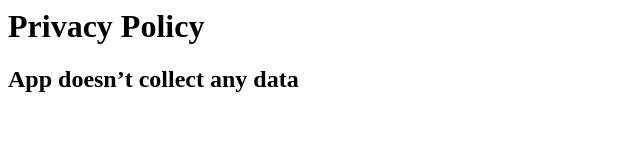
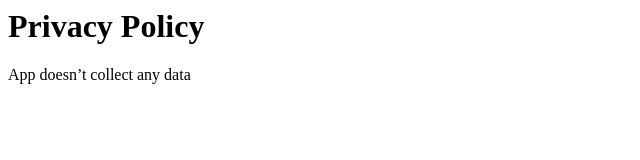
Before and after one commit to kireandreev/kireandreev.github.io, a plain HTML site: page index.html in a window 1280 px wide. Shown: the whole page, without its empty margins (0-640 px from the left). Drawn offline with Linux system fonts and the light colour scheme.

Commit message:
Update index.html

```diff
--- a/index.html
+++ b/index.html
@@ -3,6 +3,6 @@
 </head>
 <body>
 <h1>Privacy Policy</h1>
-<h2>App doesn’t collect any data</h2>
+<p>App doesn’t collect any data</p>
 </body>
 </html>
```
